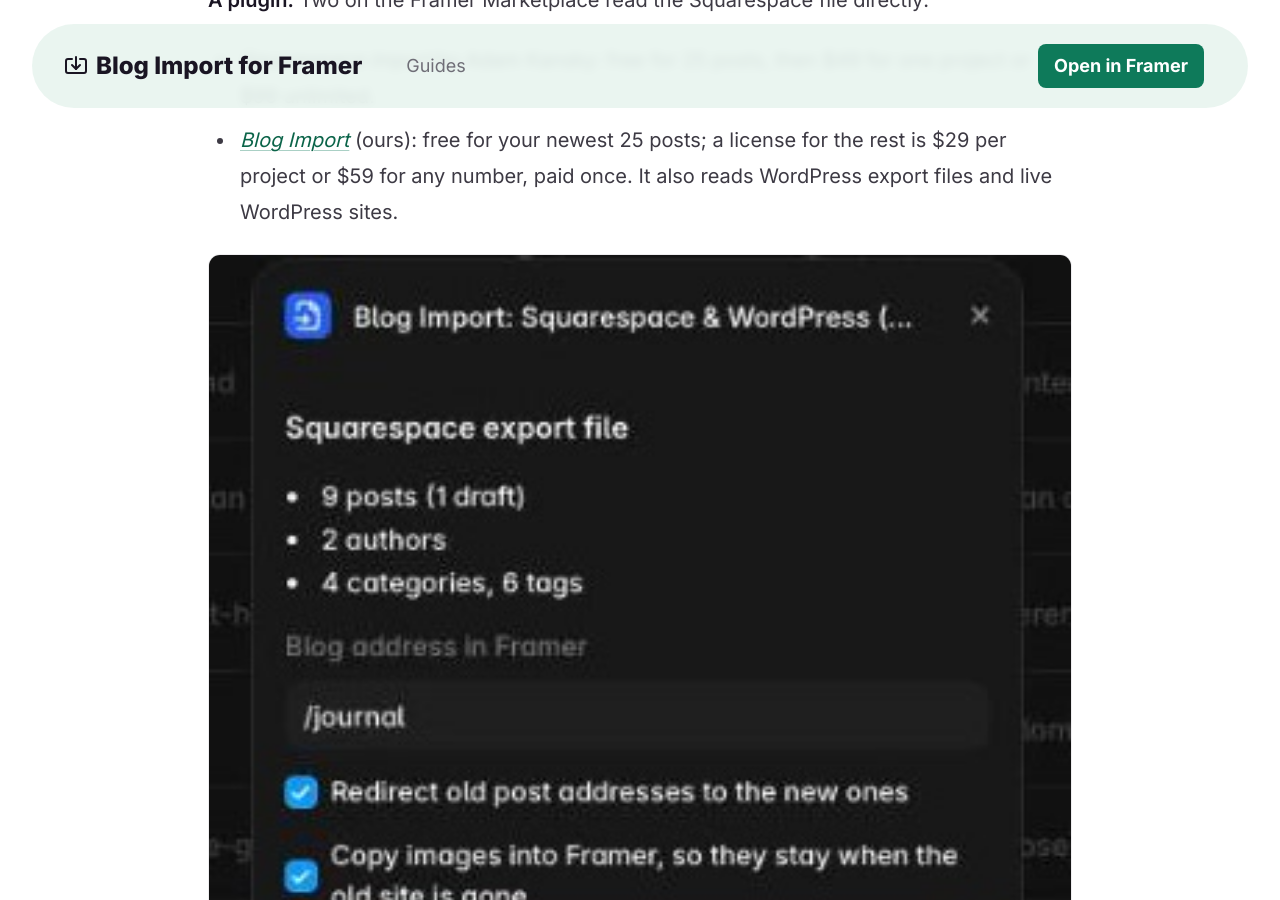
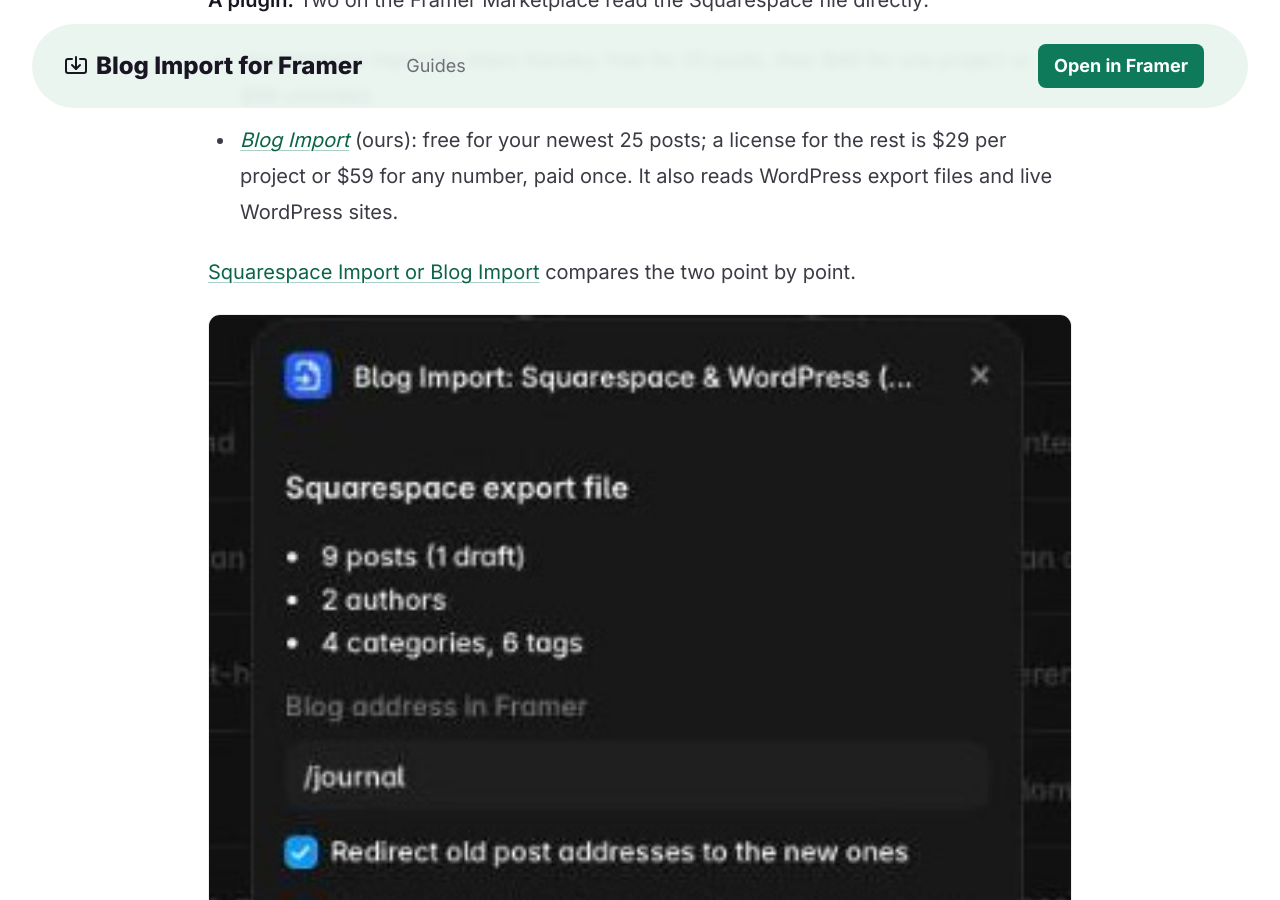
Before and after one commit to keyturnkit/keyturnkit.github.io, a Jekyll site: the page built from guides/squarespace-blog-to-framer.md, in a window 1280 px wide and 900 px high, scrolled down 2323 px. Built offline with Jekyll 4.4.1, drawn with Linux system fonts in a browser that asks for light colours.

Commit message:
Squarespace guide links the two-plugin comparison (V323)

```diff
--- a/guides/squarespace-blog-to-framer.md
+++ b/guides/squarespace-blog-to-framer.md
@@ -49,6 +49,8 @@
 - *Squarespace Import* by Adam Kansky: free for 25 posts, then $49 for one project or $99 unlimited.
 - [*Blog Import*](https://www.framer.com/marketplace/plugins/blog-import-squarespace-wordpress/) (ours): free for your newest 25 posts; a license for the rest is $29 per project or $59 for any number, paid once. It also reads WordPress export files and live WordPress sites.
 
+[Squarespace Import or Blog Import](/guides/squarespace-import-or-blog-import/) compares the two point by point.
+
 ![Blog Import reading a Squarespace export: 9 posts, 1 draft, 2 authors, 4 categories, 6 tags, with options for redirects and copying images](/guides/img/blog-import-review.jpg)
 
 ![The imported blog in Framer CMS: a Journal collection with linked Authors, Categories and Tags collections](/guides/img/blog-import-collections.jpg)
```
